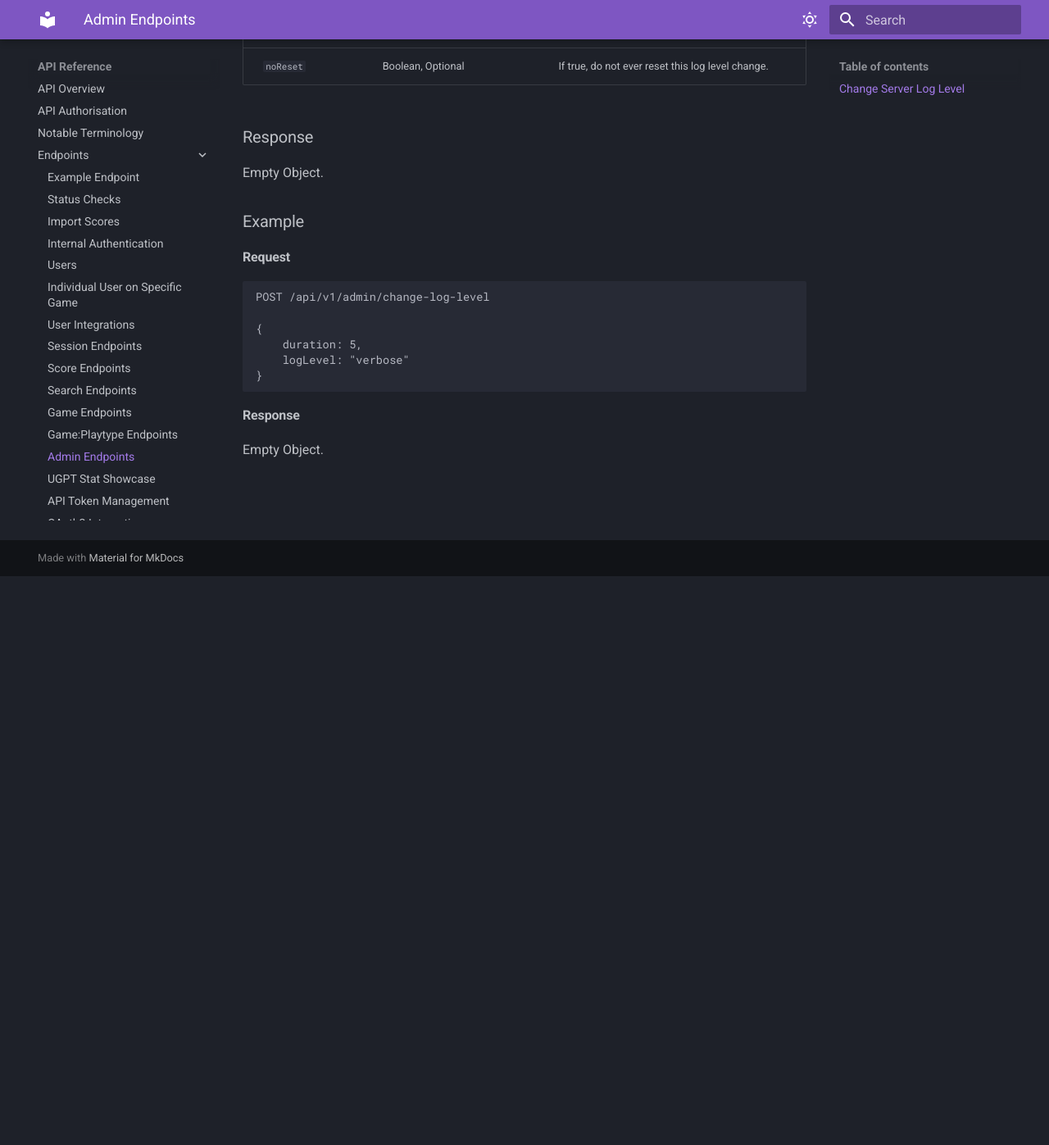
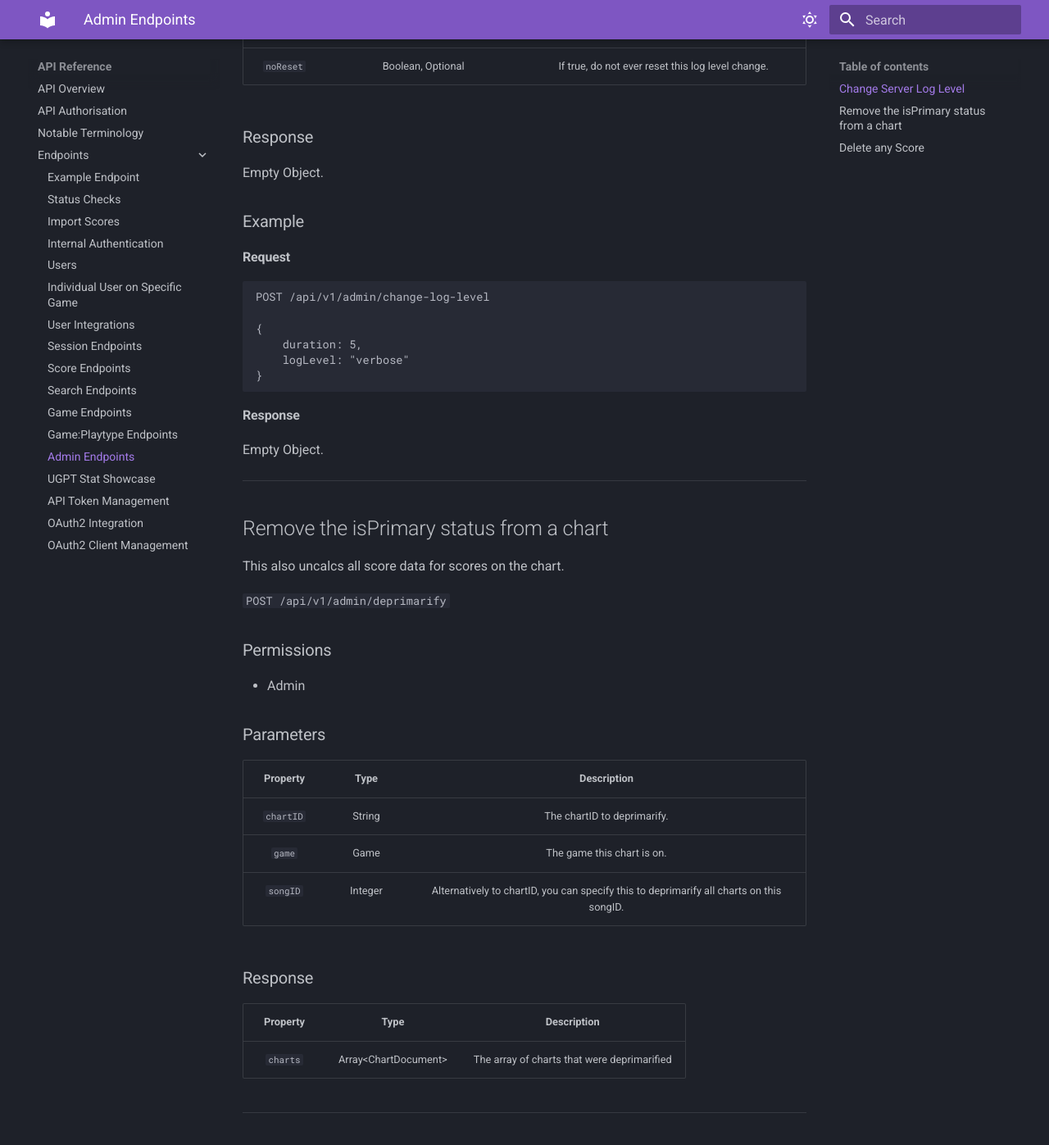
Before and after one commit to zkrising/Tachi, an MkDocs documentation site: the page built from docs/docs/api/routes/admin.md, in a window 1280 px wide and 1400 px high, scrolled down 697 px. Shown: the top 1397 px of the window at 82% size. Built offline with MkDocs 1.6.1 and Material for MkDocs 9.7.7, drawn with Linux system fonts in a browser that asks for light colours; some of the changed text lies outside the part shown.

Commit message:
Document new admin endpoints.

```diff
--- a/docs/docs/api/routes/admin.md
+++ b/docs/docs/api/routes/admin.md
@@ -39,3 +39,51 @@ POST /api/v1/admin/change-log-level
 #### Response
 
 Empty Object.
+
+*****
+
+## Remove the isPrimary status from a chart
+
+This also uncalcs all score data for scores on the chart.
+
+`POST /api/v1/admin/deprimarify`
+
+### Permissions
+
+- Admin
+
+### Parameters
+
+| Property | Type | Description |
+| :: | :: | :: |
+| `chartID` | String | The chartID to deprimarify. |
+| `game` | Game | The game this chart is on. |
+| `songID` | Integer | Alternatively to chartID, you can specify this to deprimarify all charts on this songID. |
+
+### Response
+
+| Property | Type | Description |
+| :: | :: | :: |
+| `charts` | Array&lt;ChartDocument&gt; | The array of charts that were deprimarified |
+
+*****
+
+## Delete any Score
+
+This performs all the necessary checks to remove a score document aswell
+
+`POST /api/v1/admin/delete-score`
+
+### Permissions
+
+- Admin
+
+### Parameters
+
+| Property | Type | Description |
+| :: | :: | :: |
+| `scoreID` | String | The scoreID to delete. |
+
+### Response
+
+Empty Object.
```
